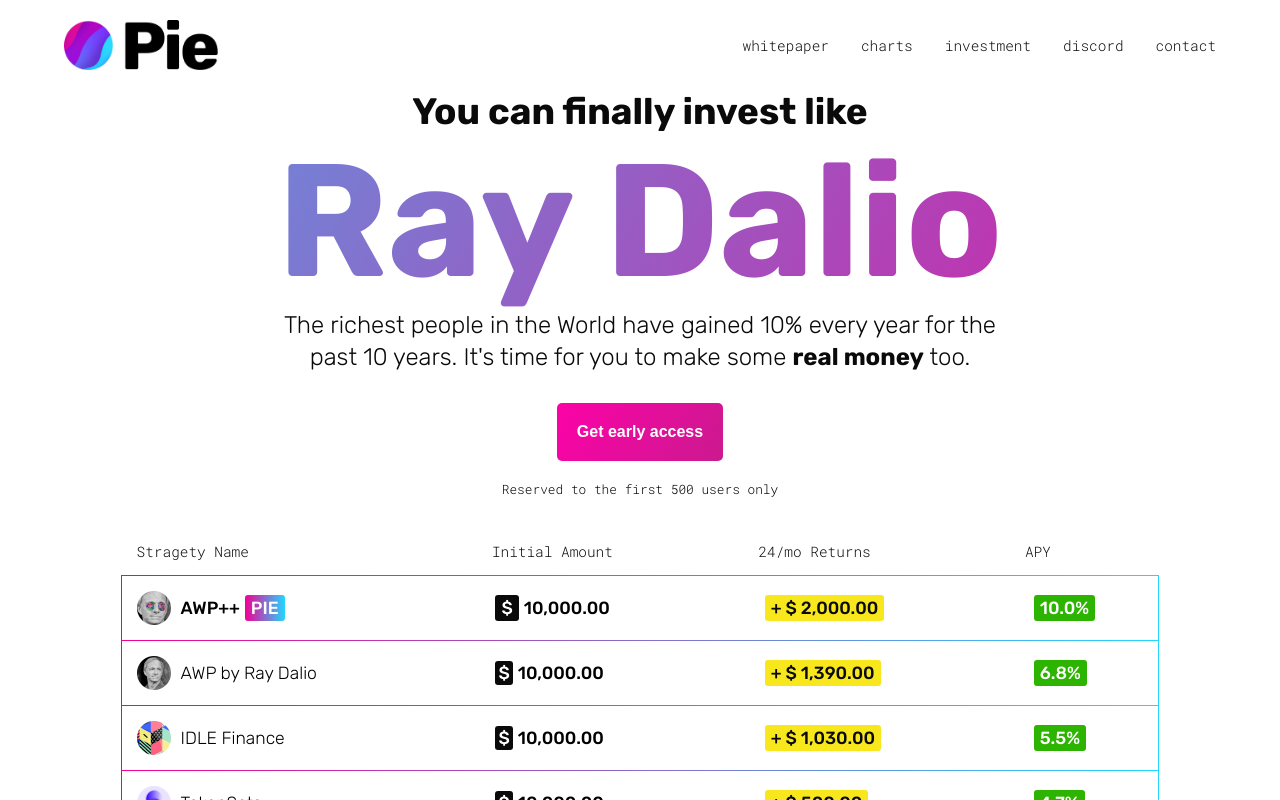
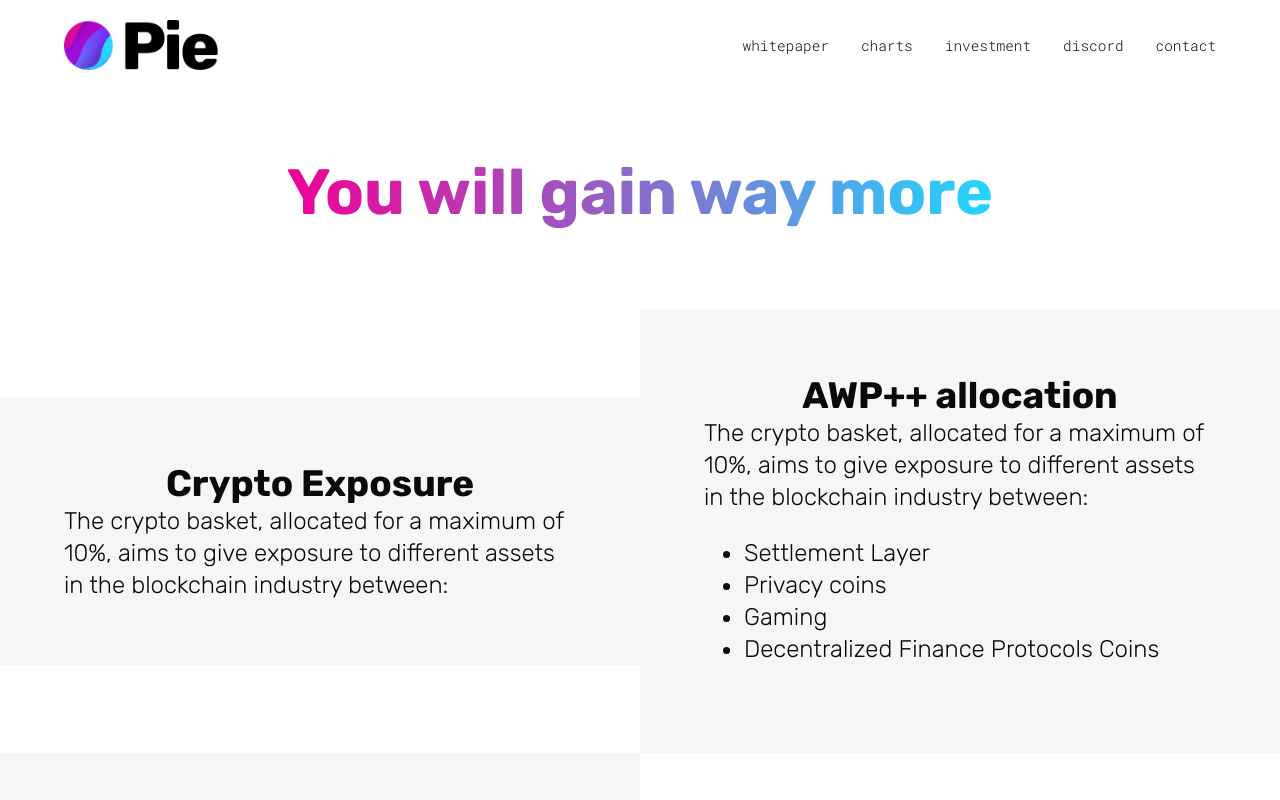
Before and after one commit to pie-dao/frontend, a React (Create React App) app: page /investment in a window 1280 px wide. Shown: the top 800 px of the page. Built offline with nearby package versions, Linux system fonts and the light colour scheme.

Commit message:
starting to update the investment page

```diff
--- a/src/Pages/InvestmentDetail.js
+++ b/src/Pages/InvestmentDetail.js
@@ -1,25 +1,23 @@
-import React from 'react';
-import TopNavi from '../Components/TopNavi';
-import Hero from '../Components/Hero';
-import ComparisonTable from '../Components/ComparisonTable';
-import GradienBgSection from '../Components/GradienBgSection';
-import GradientText from '../Components/GradientText';
-import Features from '../Components/Features';
-import BlackBGgradientText from '../Components/BlackBGgradientText';
-import BigBlackTitle from '../Components/BigBlackTitle';
-import Newsletter from '../Components/Newsletter';
+import React from "react";
+import ComparisonTable from "../Components/ComparisonTable";
+import GradientText from "../Components/GradientText";
+import Features from "../Components/Features";
+import BlackBGgradientText from "../Components/BlackBGgradientText";
+import BigBlackTitle from "../Components/BigBlackTitle";
+import Newsletter from "../Components/Newsletter";
+import AWPDetail from "../Components/AWPDetail";
 
 function InvestmentDetail() {
   return (
     <div className="App">
-      <Hero/>
-      <ComparisonTable/>
-      <GradientText/>
-      <Newsletter/>
-      <Features/>
-      <BlackBGgradientText/>
-      <BigBlackTitle/>
-      <Newsletter/>
+      <GradientText GradientTextContent="You will gain way more"/>
+      <AWPDetail />
+      <ComparisonTable />
+      <Newsletter />
+      <Features />
+      <BlackBGgradientText />
+      <BigBlackTitle />
+      <Newsletter />
     </div>
   );
 }
```
